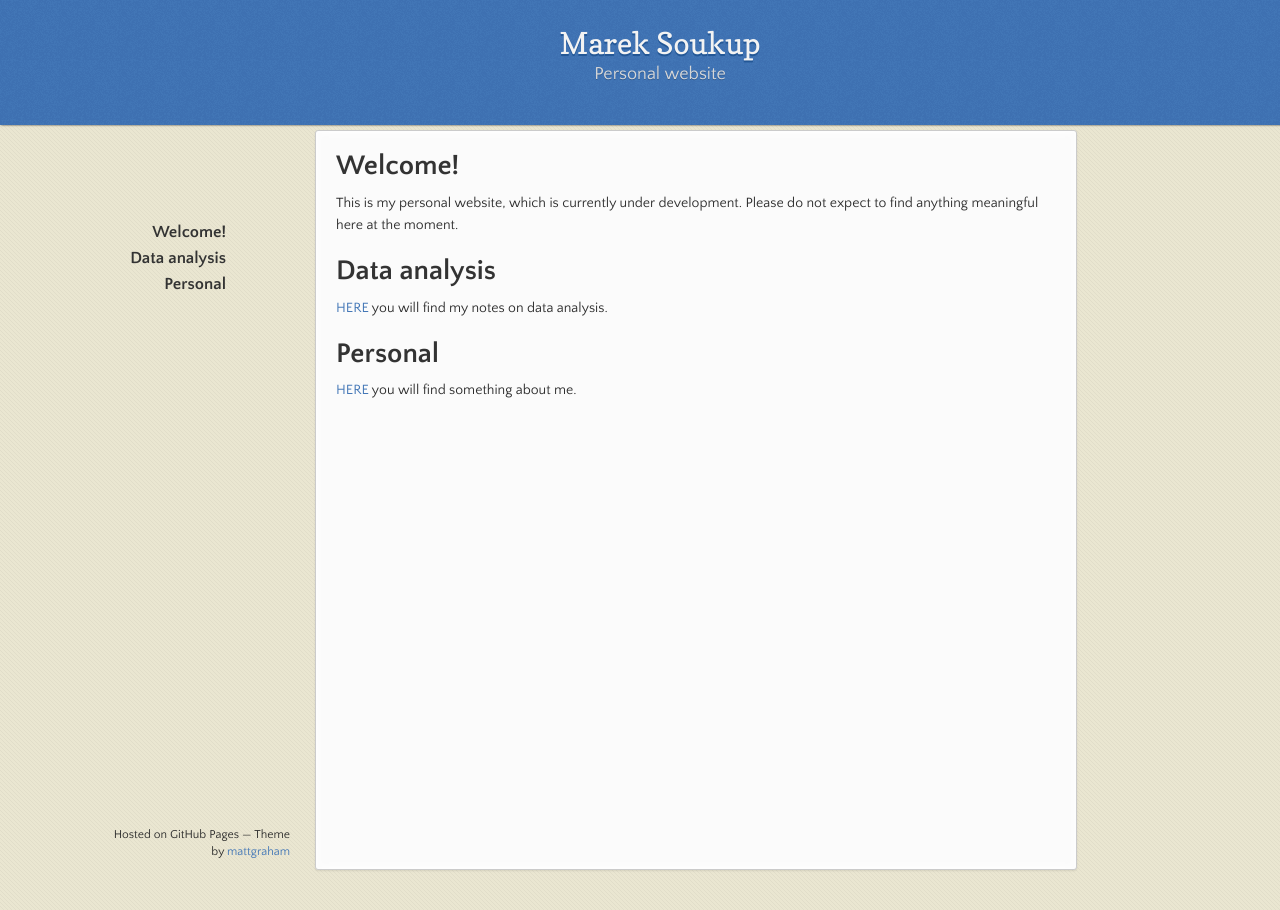
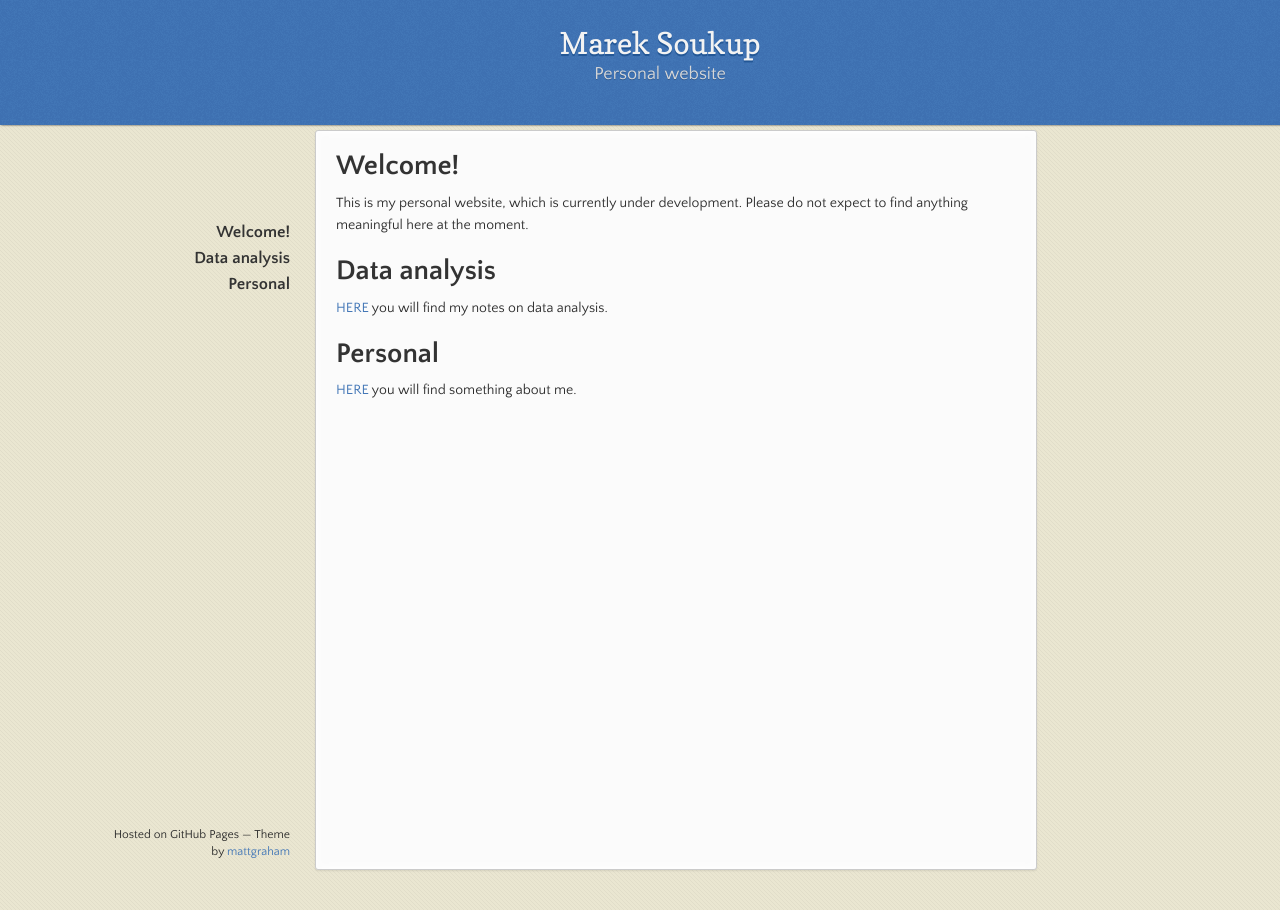
Before and after one commit to soukupmarek-edin/soukupmarek-edin.github.io, a Jekyll site: the page built from index.md, in a window 1280 px wide. Built offline with Jekyll 4.4.1, drawn with Linux system fonts in a browser that asks for light colours; Markdown is read by kramdown in place of the engine named in the settings; our own code applies the rules of GitHub Pages for plain Markdown files.

Commit message:
Update jekyll-theme-leap-day.scss

```diff
--- a/_sass/jekyll-theme-leap-day.scss
+++ b/_sass/jekyll-theme-leap-day.scss
@@ -271,7 +271,7 @@ header {
 }
 
 section {
-  width:720px;
+  width:680px;
   padding: 20px 20px 50px 20px;
   margin: 10px 0;
   margin-top: 130px;
@@ -290,7 +290,7 @@ nav {
   width: 230px;
   position: fixed;
   top: 220px;
-  left:45%;
+  left:50%;
   margin-left:-580px;
   text-align: right;
 
```
